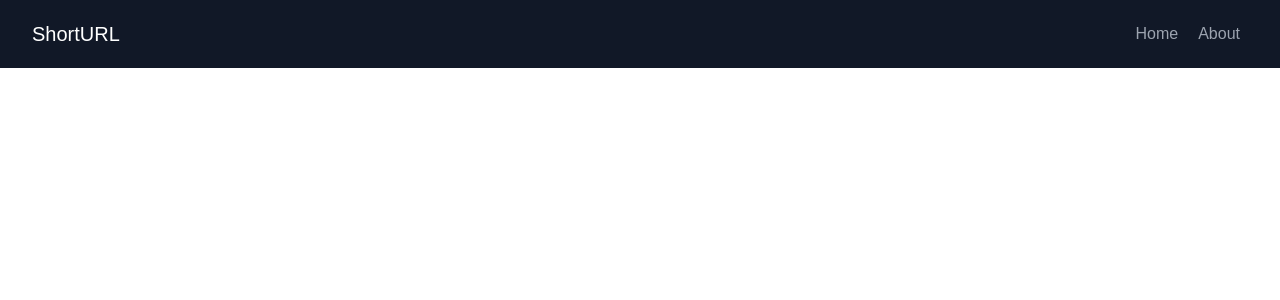
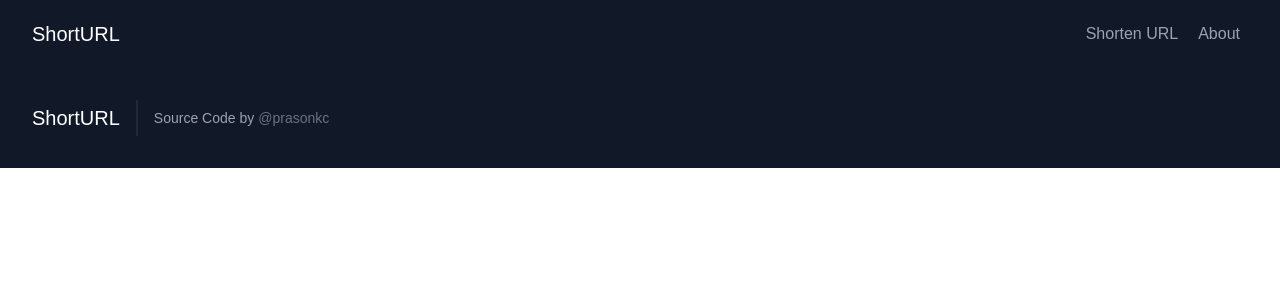
Before and after one commit to prasonkc/QuickLinky, a Next.js app: page / in a window 1280 px wide. Shown: the top 300 px of the page. Built offline with nearby package versions, Linux system fonts and the light colour scheme.

Commit message:
Footer Creation

```diff
--- /dev/null
+++ b/app/components/Footer.js
@@ -0,0 +1,28 @@
+import React from "react";
+
+const Footer = () => {
+  return (
+    <div>
+      <footer class="text-gray-400 bg-gray-900 body-font">
+        <div class="container px-5 py-8 mx-auto flex items-center sm:flex-row flex-col">
+          <a class="flex title-font font-medium items-center md:justify-start justify-center text-white">
+            <span class="ml-3 text-xl">ShortURL</span>
+          </a>
+          <p class="text-sm text-gray-400 sm:ml-4 sm:pl-4 sm:border-l-2 sm:border-gray-800 sm:py-2 sm:mt-0 mt-4">
+             Source Code by
+            <a
+              href="https://github.com/prasonkc/ShortURL"
+              class="text-gray-500 ml-1"
+              target="_blank"
+              rel="noopener noreferrer"
+            >
+              @prasonkc
+            </a>
+          </p>
+        </div>
+      </footer>
+    </div>
+  );
+};
+
+export default Footer;
--- a/app/components/Navbar.js
+++ b/app/components/Navbar.js
@@ -6,11 +6,11 @@ const Navbar = () => {
     <div>
       <header className="text-gray-400 bg-gray-900 body-font">
         <div className="container mx-auto flex flex-wrap p-5 flex-col md:flex-row items-center">
-          <a className="flex title-font font-medium items-center text-white mb-4 md:mb-0">
+          <Link href={"/"} className="flex title-font font-medium items-center text-white mb-4 md:mb-0">
             <span className="ml-3 text-xl">ShortURL</span>
-          </a>
+          </Link>
           <nav className="md:ml-auto flex flex-wrap items-center text-base justify-center">
-            <Link className="mr-5 hover:text-white" href={"/"}>Home</Link>
+            <Link className="mr-5 hover:text-white" href={"/generate"}>Shorten URL</Link>
             <Link className="mr-5 hover:text-white" href={"/about"}>About</Link>
           </nav>
         </div>
--- a/app/layout.js
+++ b/app/layout.js
@@ -1,7 +1,7 @@
 import { Geist, Geist_Mono } from "next/font/google";
 import "./globals.css";
 import Navbar from "./components/Navbar";
-
+import Footer from "./components/Footer";
 const geistSans = Geist({
   variable: "--font-geist-sans",
   subsets: ["latin"],
@@ -25,6 +25,7 @@ export default function RootLayout({ children }) {
       >
         <Navbar />
         {children}
+        <Footer />
       </body>
     </html>
   );
```
